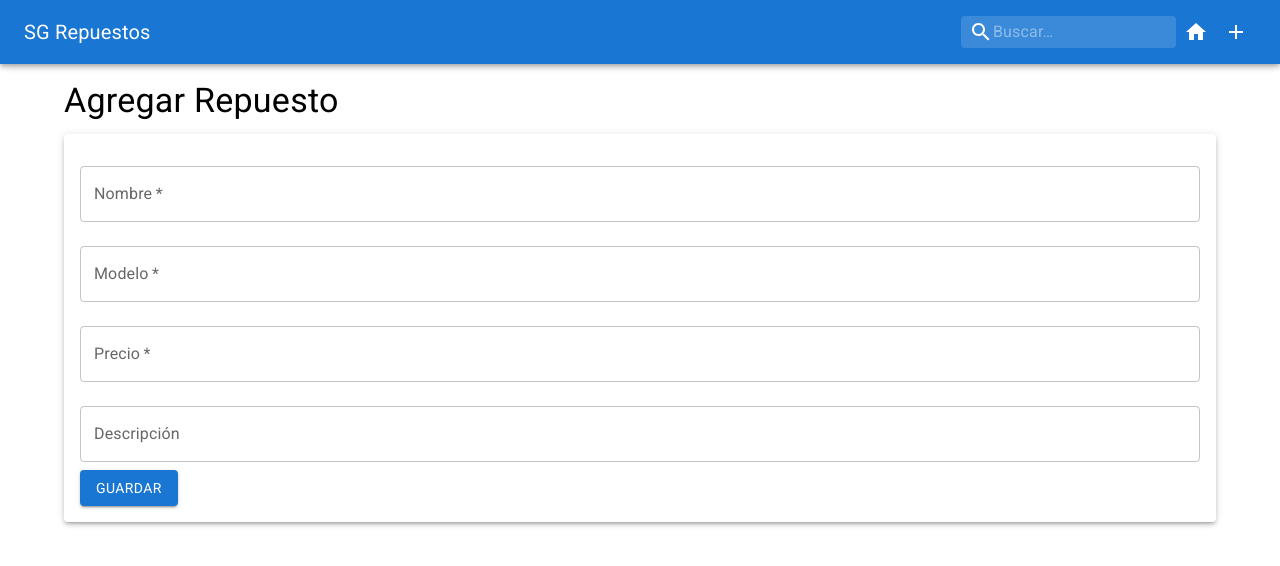
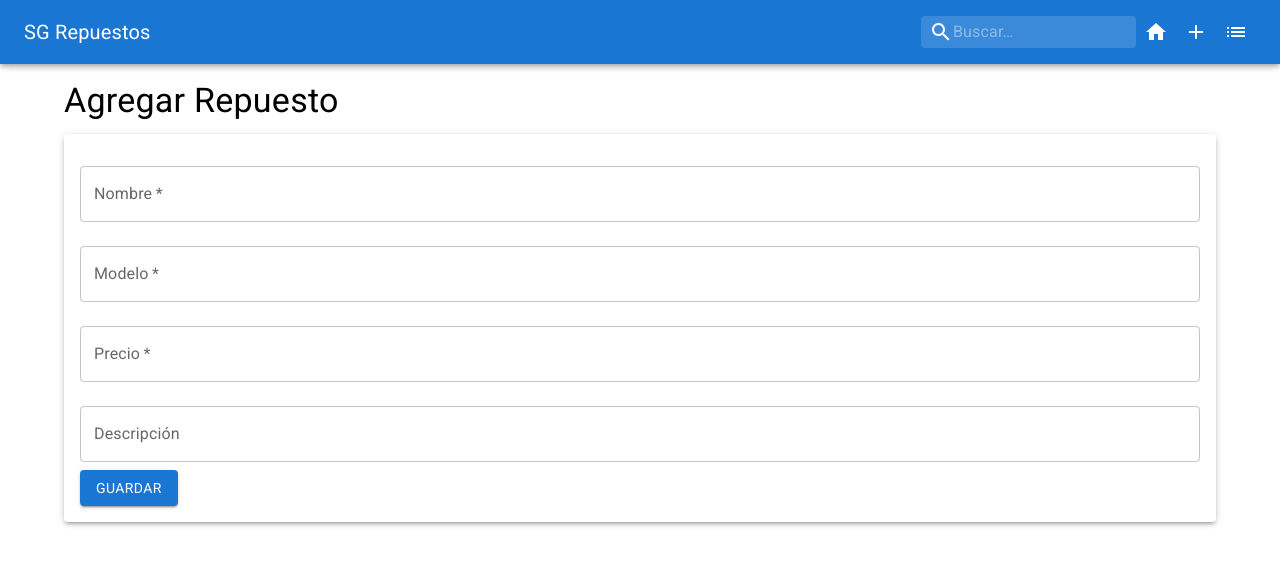
Before and after one commit to SantiGauna/Tablero, a React (Create React App) app: page /nuevo in a window 1280 px wide. Shown: the top 566 px of the page. Built offline with nearby package versions, Linux system fonts and the light colour scheme.

Commit message:
Se implementan botones de Listado en menu superior. Se estandariza tama;o de imagenes en items

```diff
--- a/src/components/RepuestosList.js
+++ b/src/components/RepuestosList.js
@@ -15,7 +15,8 @@ import {
   DialogContentText,
   DialogTitle,
   Slide,
-  IconButton
+  IconButton,
+
 } from '@mui/material';
 import DeleteIcon from '@mui/icons-material/Delete';
 import ModeIcon from '@mui/icons-material/Mode';
@@ -66,6 +67,7 @@ const RepuestosList = () => {
     setOrdenNombre(orden => (orden === 'asc' ? 'desc' : 'asc'));
   };
 
+
   // Filtrar y ordenar los repuestos basados en el término de búsqueda y el orden del nombre
   const filteredAndSortedRepuestos = repuestos
     .filter(repuesto => repuesto.Nombre.toLowerCase().includes(searchTerm.toLowerCase()))
@@ -88,21 +90,21 @@ const RepuestosList = () => {
           Repuestos
         </Typography>
         <Grid container spacing={3}>
-          <Grid item xs={12} sx={{ display: 'flex', justifyContent: 'flex-end' }}>
+          <Grid item xs={12} sx={{ display: 'grid', justifyContent: 'flex-end' }}>
             <IconButton onClick={handleOrdenNombreChange}>
               {ordenNombre === 'asc' ? <ArrowUpwardIcon color="primary" /> : <ArrowDownwardIcon color="primary" />}
             </IconButton>
             <Typography variant="subtitle2">{ordenNombre === 'asc' ? 'A-Z' : 'Z-A'}</Typography>
           </Grid>
         </Grid>
-        <Grid container spacing={3}>
+        <Grid container spacing={2}>
           {filteredAndSortedRepuestos.map(repuesto => (
             <Grid item key={repuesto.id} xs={12} sm={6} md={4}>
               <Paper elevation={3} style={{ padding: '20px', marginBottom: '20px' }}>
                 <Typography component="div" style={{ fontWeight: 'bold', marginBottom: '10px' }}>{repuesto.Nombre}</Typography>
                 <Typography style={{ marginBottom: '10px' }}>{repuesto.Modelo}</Typography>
                 {/* Mostrar la imagen */}
-                <img src={repuesto.imageURL} alt={repuesto.Nombre} style={{ maxWidth: '100%', height: 'auto', marginBottom: '10px' }} />
+                <img src={repuesto.imageURL} alt={repuesto.Nombre} style={{ maxWidth: '100%', height: '150px', marginBottom: '10px' }} />
                 <Typography>${repuesto.Precio}</Typography>
                 <Typography style={{ marginBottom: '10px' }}>{repuesto.Descripcion}</Typography>
                 <Typography style={{ marginBottom: '10px' }}>{new Date(repuesto.Fecha_Alta.seconds * 1000).toLocaleDateString()}</Typography>
--- a/src/components/SearchAppBar.js
+++ b/src/components/SearchAppBar.js
@@ -5,6 +5,7 @@ import { AppBar, Toolbar, Typography, IconButton, InputBase, alpha } from '@mui/
 import SearchIcon from '@mui/icons-material/Search';
 import AddIcon from '@mui/icons-material/Add';
 import HomeIcon from '@mui/icons-material/Home';
+import ListIcon from '@mui/icons-material/List';
 import { Link, useNavigate } from 'react-router-dom';
 
 const SearchAppBar = ({ searchTerm, setSearchTerm }) => {
@@ -17,6 +18,10 @@ const SearchAppBar = ({ searchTerm, setSearchTerm }) => {
 
   const handleAddClick = () => {
     navigate('/nuevo');
+  };
+
+  const handleRepuestosListClick = () => {
+    navigate('/repuestos');
   };
 
   return (
@@ -43,6 +48,9 @@ const SearchAppBar = ({ searchTerm, setSearchTerm }) => {
         <IconButton color="inherit" onClick={handleAddClick}>
           <AddIcon />
         </IconButton>
+        <IconButton color="inherit" onClick={handleRepuestosListClick}>
+          <ListIcon />
+        </IconButton>
       </Toolbar>
     </AppBar>
   );
```
